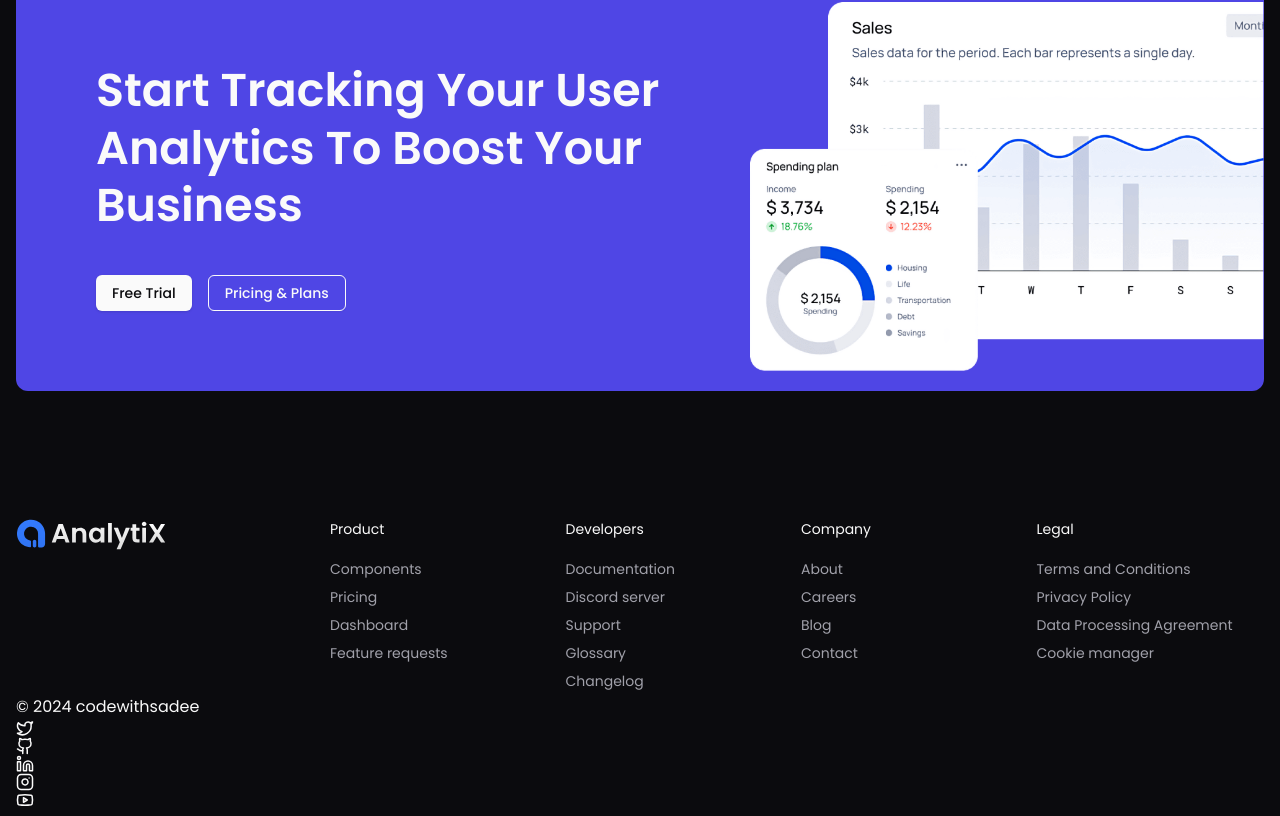
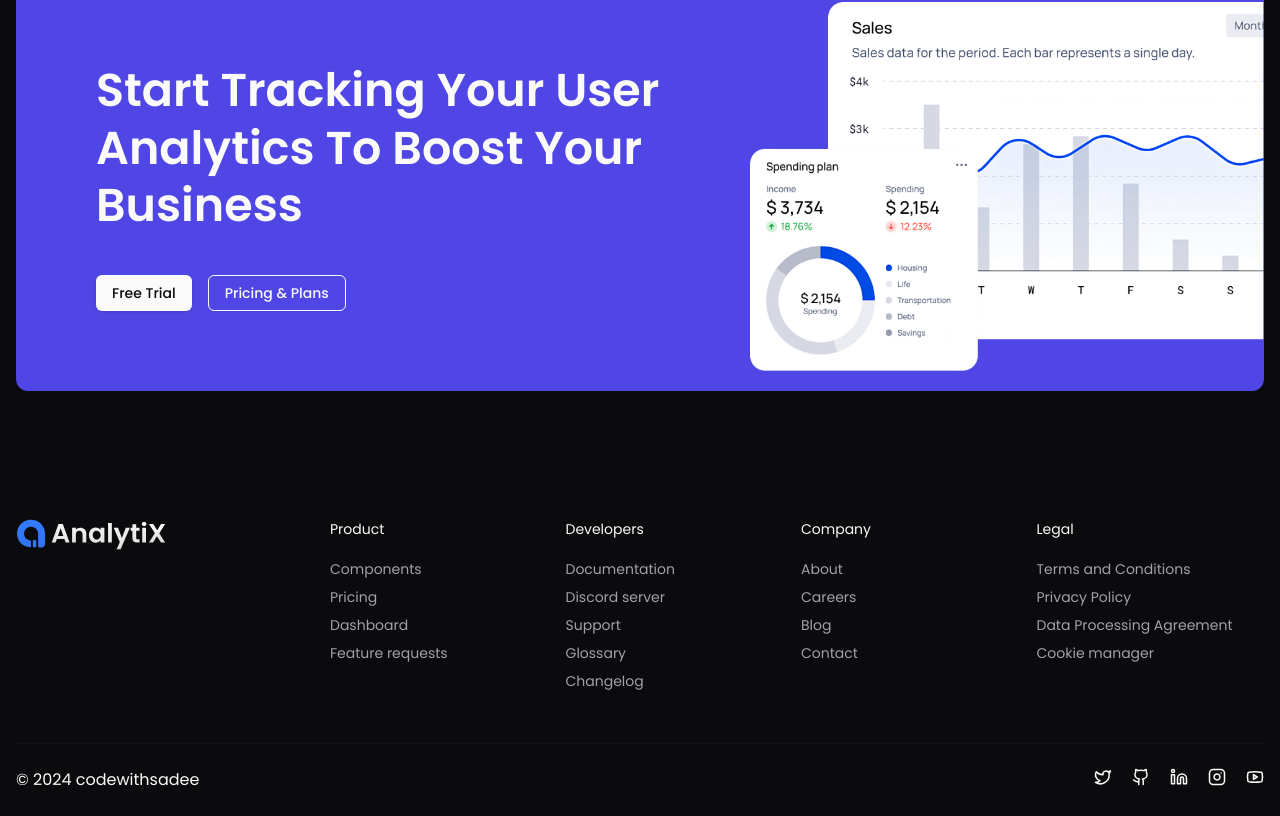
Before and after one commit to Jisap/Analytics, a React (Vite) app: page / in a window 1280 px wide. Shown: the part 6408-7224 px from the top of the page. Built offline with nearby package versions, Linux system fonts and the light colour scheme.

Commit message:
feat: update Footer component layout for social links and improve styling

```diff
--- a/src/components/Footer.tsx
+++ b/src/components/Footer.tsx
@@ -1,4 +1,4 @@
-import { motion } from "motion/react"
+
 import Logo from "./Logo"
 import { footerData } from "@/constants"
 
@@ -31,7 +31,7 @@ const Footer = () => {
           </div>
         </div>
 
-        <div>
+        <div className="flex justify-between mt-12 border-t border-gray-600/10 py-6">
           <a
             href="https://youtube.com/codewithsadee"
             target="_blank"
@@ -41,7 +41,7 @@ const Footer = () => {
           </a>
 
           <div>
-            <ul>
+            <ul className="flex gap-5">
               {footerData.socialLinks.map(({href, icon}, index) => (
                 <li key={index}>
                   <a
```
